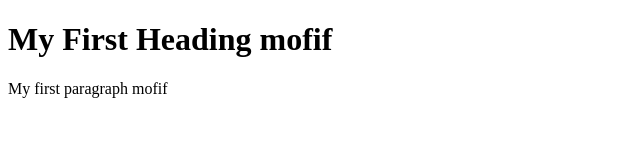
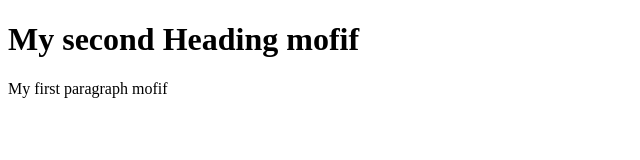
Before and after one commit to mohamedbalbola/myapp, a plain HTML site: page index.html in a window 1280 px wide. Shown: the whole page, without its empty margins (0-640 px from the left). Drawn offline with Linux system fonts and the light colour scheme.

Commit message:
just added my second word

```diff
--- a/index.html
+++ b/index.html
@@ -3,7 +3,7 @@
 
 <body>
 
-    <h1>My First Heading mofif</h1>
+    <h1>My second Heading mofif</h1>
 
     <p>My first paragraph mofif</p>
 
```
